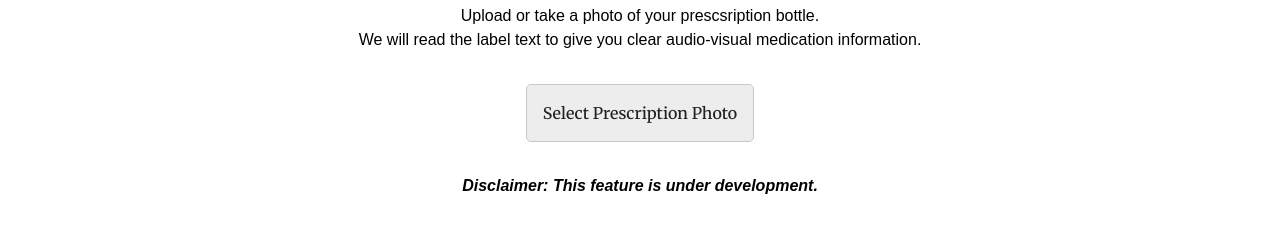
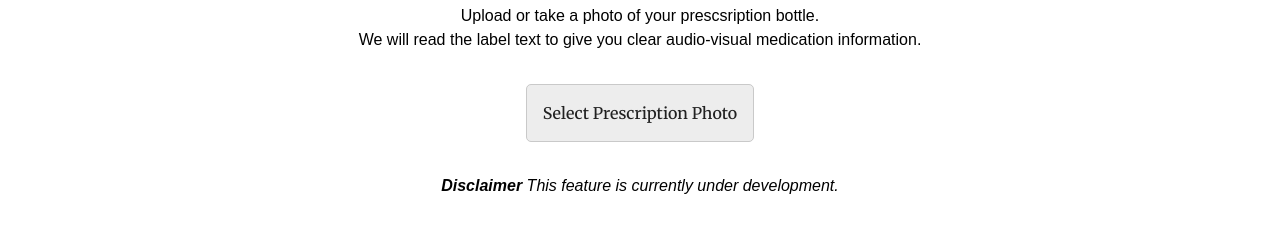
Before and after one commit to barronbytes/seemypills, a website built with Vite: page frontend/src/pages/upload-bottle.html in a window 1280 px wide. Shown: the part 201-434 px from the top of the page. Built offline with nearby package versions, Linux system fonts and the light colour scheme; no server answers.

Commit message:
refactor(frontend): modified disclaimer styling for upload-bottle page

```diff
--- a/frontend/src/pages/upload-bottle.html
+++ b/frontend/src/pages/upload-bottle.html
@@ -46,7 +46,7 @@
         >
             Select Prescription Photo
         </button>
-        <p><strong><em>Disclaimer: This feature is under development.</em></strong></p>
+        <p><em><strong>Disclaimer</strong> This feature is currently under development.</em></p>
         <p id="upload-status" class="sr-only" aria-live="polite"></p>
         <p id="bottle-result" aria-live="polite"></p>
     </main>
```
